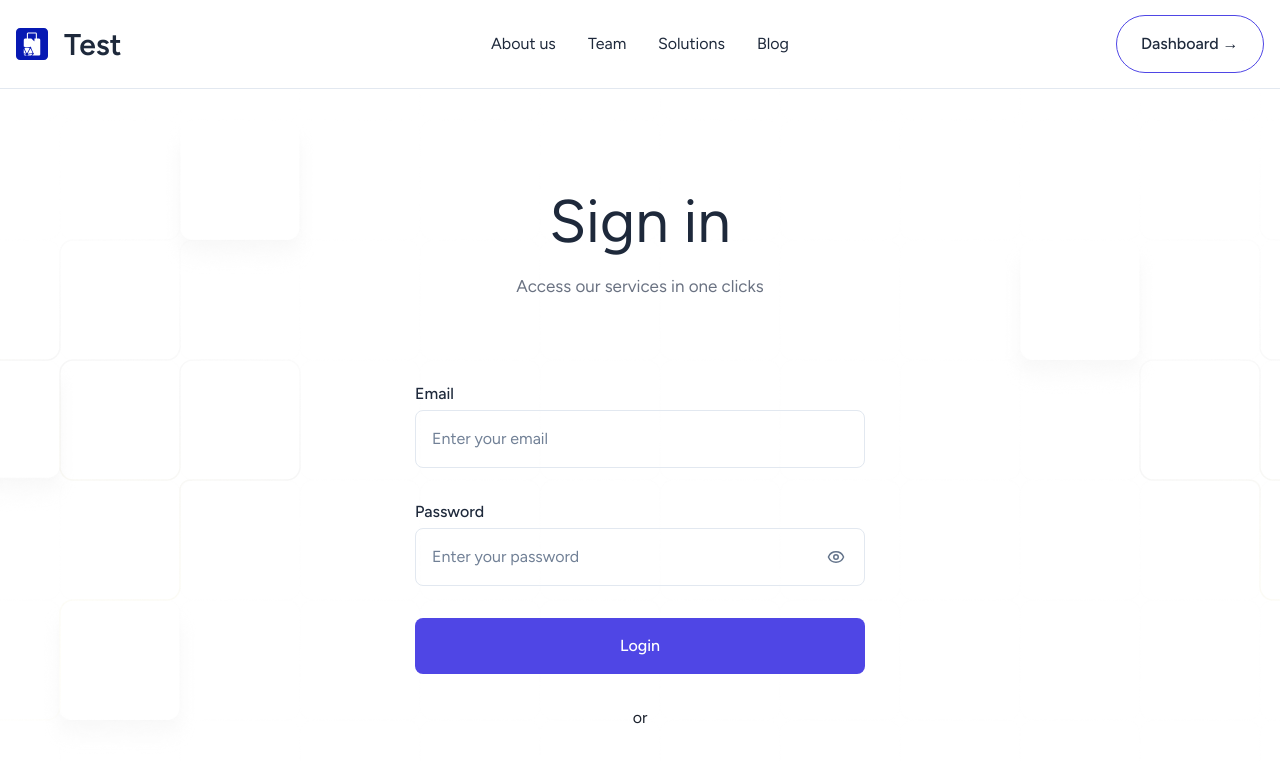
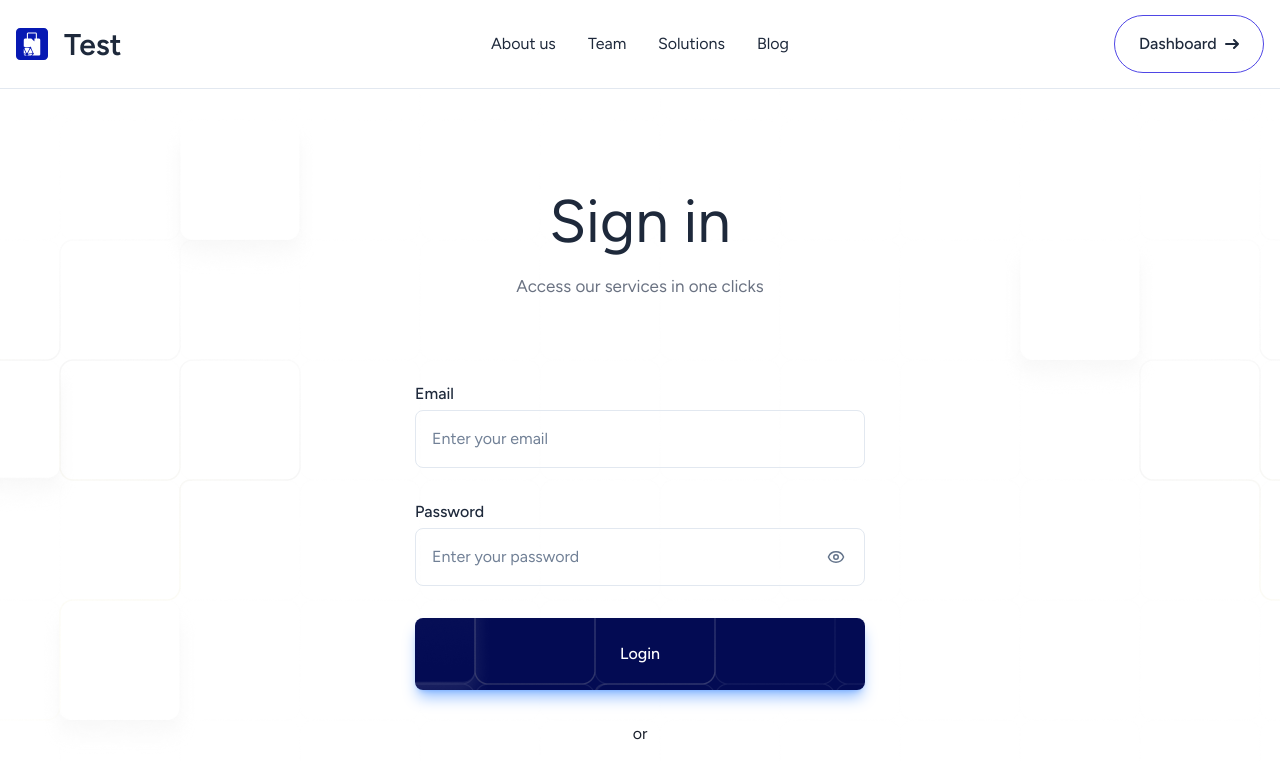
Before and after one commit to alyzidan/dokkan, a Next.js app: page / in a window 1280 px wide. Shown: the top 761 px of the page. Built offline with nearby package versions, Linux system fonts and the light colour scheme.

Commit message:
feat(ui-login) optmizing login button

```diff
--- a/src/components/Header/index.tsx
+++ b/src/components/Header/index.tsx
@@ -111,13 +111,31 @@ const Header = () => {
               transition={{ duration: 0.2 }}
             />
           </button>
+
           <motion.button
             type="button"
             className={`${styles.navbar__button} hidden md:block`}
             whileHover={{ scale: 1.05 }}
             whileTap={{ scale: 0.95 }}
           >
-            Dashboard →
+            <span className="flex items-center">
+              Dashboard
+              <svg
+                class="rtl:rotate-180 w-3.5 h-3.5 ms-2"
+                aria-hidden="true"
+                xmlns="http://www.w3.org/2000/svg"
+                fill="none"
+                viewBox="0 0 14 10"
+              >
+                <path
+                  stroke="currentColor"
+                  stroke-linecap="round"
+                  stroke-linejoin="round"
+                  stroke-width="2"
+                  d="M1 5h12m0 0L9 1m4 4L9 9"
+                />
+              </svg>
+            </span>
           </motion.button>
         </div>
       </div>
--- a/src/components/LoginForm/index.tsx
+++ b/src/components/LoginForm/index.tsx
@@ -189,7 +189,7 @@ export const LoginForm = () => {
 
           <motion.button
             type="submit"
-            className={styles.loginForm__button}
+            className={`${styles.loginForm__button} text-white bg-gradient-to-b from-blue-500 via-blue-600 to-blue-700 hover:bg-gradient-to-t focus:ring-4 focus:outline-none focus:ring-blue-300 dark:focus:ring-blue-800 shadow-lg shadow-blue-500/50 dark:shadow-lg  font-medium rounded-lg text-sm px-5 py-2.5 `}
             disabled={isSubmitting}
             whileHover={{ scale: 1.02 }}
             whileTap={{ scale: 0.98 }}
--- a/src/components/LoginForm/styles.module.scss
+++ b/src/components/LoginForm/styles.module.scss
@@ -128,9 +128,12 @@
     border: 2px solid $color-border-light;
   }
   &__button {
-    background-color: $color-primary;
+    background-color: #030b53;
+    background-image: url("../../public/recbg.png") !important;
+    background-position: left;
     color: $color-white;
-    padding: $space-md;
+    padding: $space-lg;
+    font-size: $text-lg;
     border-radius: $radius-md;
     border: none;
     font-size: $text-base;
```
